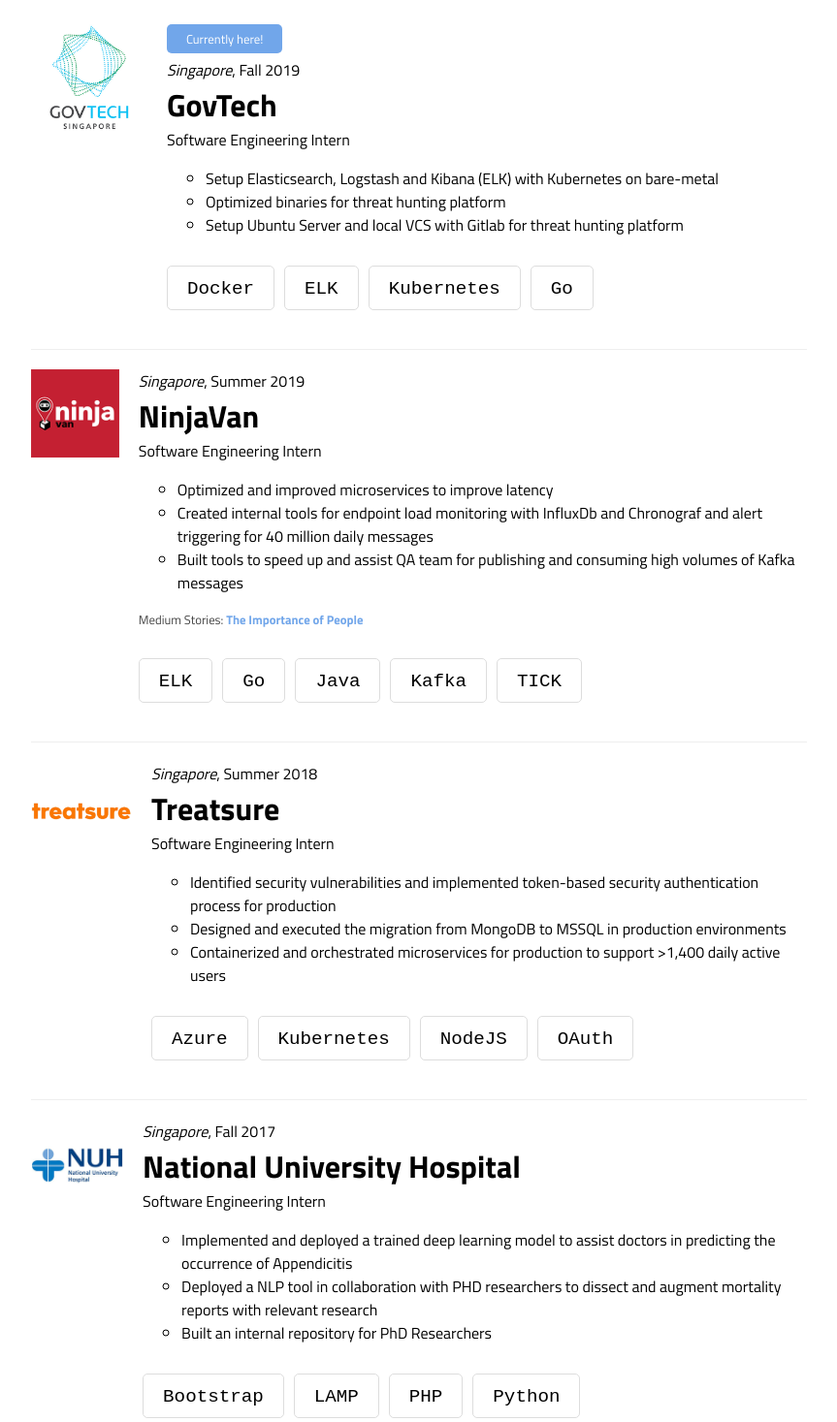
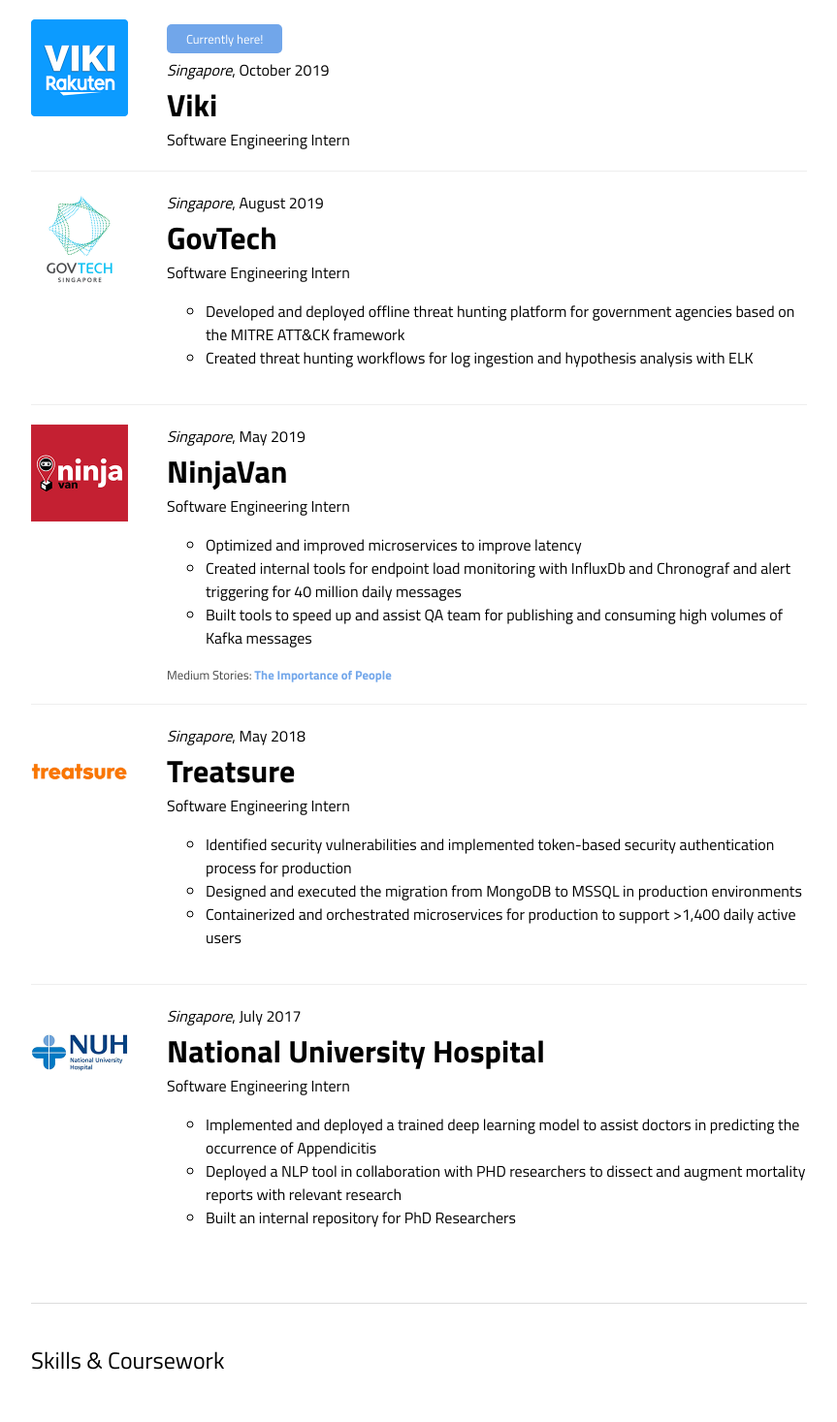
Before and after one commit to keloysiusmak/personal-website, a Vue app: page / in a window 1280 px wide. Shown: the part 900-2367 px from the top of the page at 97% size, without its empty margins (208-1071 px from the left). Built offline with nearby package versions, Linux system fonts and the light colour scheme.

Commit message:
Add Viki to list of internships

```diff
--- a/src/components/Home.vue
+++ b/src/components/Home.vue
@@ -25,24 +25,27 @@
       </div>
       <div class="listing">
         <div class="img-wrapper">
+          <img src="../assets/img/viki.png" />
+        </div>
+        <div class="writeup">
+          <div class="highlight">Currently here!</div>
+          <div class="date"><i>Singapore</i>, October 2019</div>
+          <div class="title">Viki</div>
+          <div class="position">Software Engineering Intern</div>
+        </div>
+      </div>
+      <div class="listing">
+        <div class="img-wrapper">
           <img src="../assets/img/govtech.png" />
         </div>
         <div class="writeup">
-          <div class="highlight">Currently here!</div>
-          <div class="date"><i>Singapore</i>, Fall 2019</div>
+          <div class="date"><i>Singapore</i>, August 2019</div>
           <div class="title">GovTech</div>
           <div class="position">Software Engineering Intern</div>
           <ul>
-            <li>Setup Elasticsearch, Logstash and Kibana (ELK) with Kubernetes on bare-metal</li>
-            <li>Optimized binaries for threat hunting platform</li>
-            <li>Setup Ubuntu Server and local VCS with Gitlab for threat hunting platform</li>
+            <li>Developed and deployed offline threat hunting platform for government agencies based on the MITRE ATT&CK framework </li>
+            <li>Created threat hunting workflows for log ingestion and hypothesis analysis with ELK</li>
           </ul>
-          <div class="tag-wrapper">
-            <div class="tag"><code>Docker</code></div>
-            <div class="tag"><code>ELK</code></div>
-            <div class="tag"><code>Kubernetes</code></div>
-            <div class="tag"><code>Go</code></div>
-          </div>
         </div>
       </div>
       <div class="listing">
@@ -50,7 +53,7 @@
           <img src="../assets/img/ninjavan.png" />
         </div>
         <div class="writeup">
-          <div class="date"><i>Singapore</i>, Summer 2019</div>
+          <div class="date"><i>Singapore</i>, May 2019</div>
           <div class="title">NinjaVan</div>
           <div class="position">Software Engineering Intern</div>
           <ul>
@@ -59,13 +62,6 @@
             <li>Built tools to speed up and assist QA team for publishing and consuming high volumes of Kafka messages</li>
           </ul>
           <div class="article">Medium Stories: <a href="https://medium.com/@keloysiusmak/the-importance-of-people-b914f4289f6a" target="_blank">The Importance of People</a></div>
-          <div class="tag-wrapper">
-            <div class="tag"><code>ELK</code></div>
-            <div class="tag"><code>Go</code></div>
-            <div class="tag"><code>Java</code></div>
-            <div class="tag"><code>Kafka</code></div>
-            <div class="tag"><code>TICK</code></div>
-          </div>
         </div>
       </div>
       <div class="listing">
@@ -73,7 +69,7 @@
           <img src="../assets/img/treatsure.png" />
         </div>
         <div class="writeup">
-          <div class="date"><i>Singapore</i>, Summer 2018</div>
+          <div class="date"><i>Singapore</i>, May 2018</div>
           <div class="title">Treatsure</div>
           <div class="position">Software Engineering Intern</div>
           <ul>
@@ -81,12 +77,6 @@
             <li>Designed and executed the migration from MongoDB to MSSQL in production environments</li>
             <li>Containerized and orchestrated microservices for production to support >1,400 daily active users</li>
           </ul>
-          <div class="tag-wrapper">
-            <div class="tag"><code>Azure</code></div>
-            <div class="tag"><code>Kubernetes</code></div>
-            <div class="tag"><code>NodeJS</code></div>
-            <div class="tag"><code>OAuth</code></div>
-          </div>
         </div>
       </div>
       <div class="listing last">
@@ -94,7 +84,7 @@
           <img src="../assets/img/nuh.jpeg" />
         </div>
         <div class="writeup">
-          <div class="date"><i>Singapore</i>, Fall 2017</div>
+          <div class="date"><i>Singapore</i>, July 2017</div>
           <div class="title">National University Hospital</div>
           <div class="position">Software Engineering Intern</div>
           <ul>
@@ -102,12 +92,6 @@
             <li>Deployed a NLP tool in collaboration with PHD researchers to dissect and augment mortality reports with relevant research</li>
             <li>Built an internal repository for PhD Researchers</li>
           </ul>
-          <div class="tag-wrapper">
-            <div class="tag"><code>Bootstrap</code></div>
-            <div class="tag"><code>LAMP</code></div>
-            <div class="tag"><code>PHP</code></div>
-            <div class="tag"><code>Python</code></div>
-          </div>
         </div>
       </div>
       <div class="feature">
@@ -255,12 +239,18 @@
 }
 div.listing .img-wrapper {
   width: 120px;
+  min-width: 120px;
   padding-right: 20px;
+  position: relative;
+  display: inline-block;
 }
-div.listing .img-wrapper img{
-  width: 100%;
+div.listing .img-wrapper img {
+  width: 100px !important;
+  margin: 0;
 }
 div.listing .writeup {
+  position: relative;
+  display: inline-block;
 }
 div.listing .writeup ul {
   list-style-type: circle;
```
Also changed, not shown: src/assets/img/viki.png (added).
